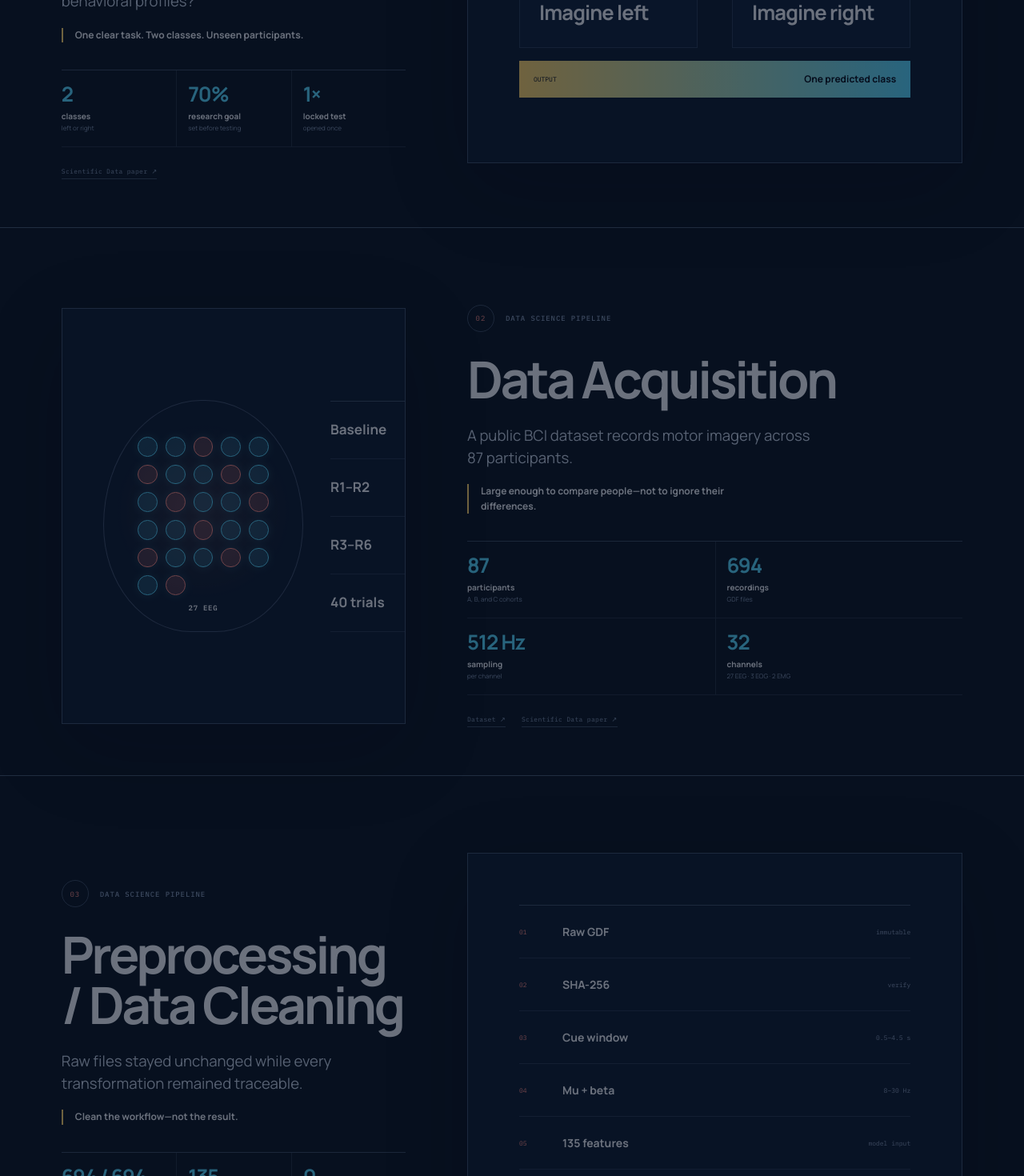
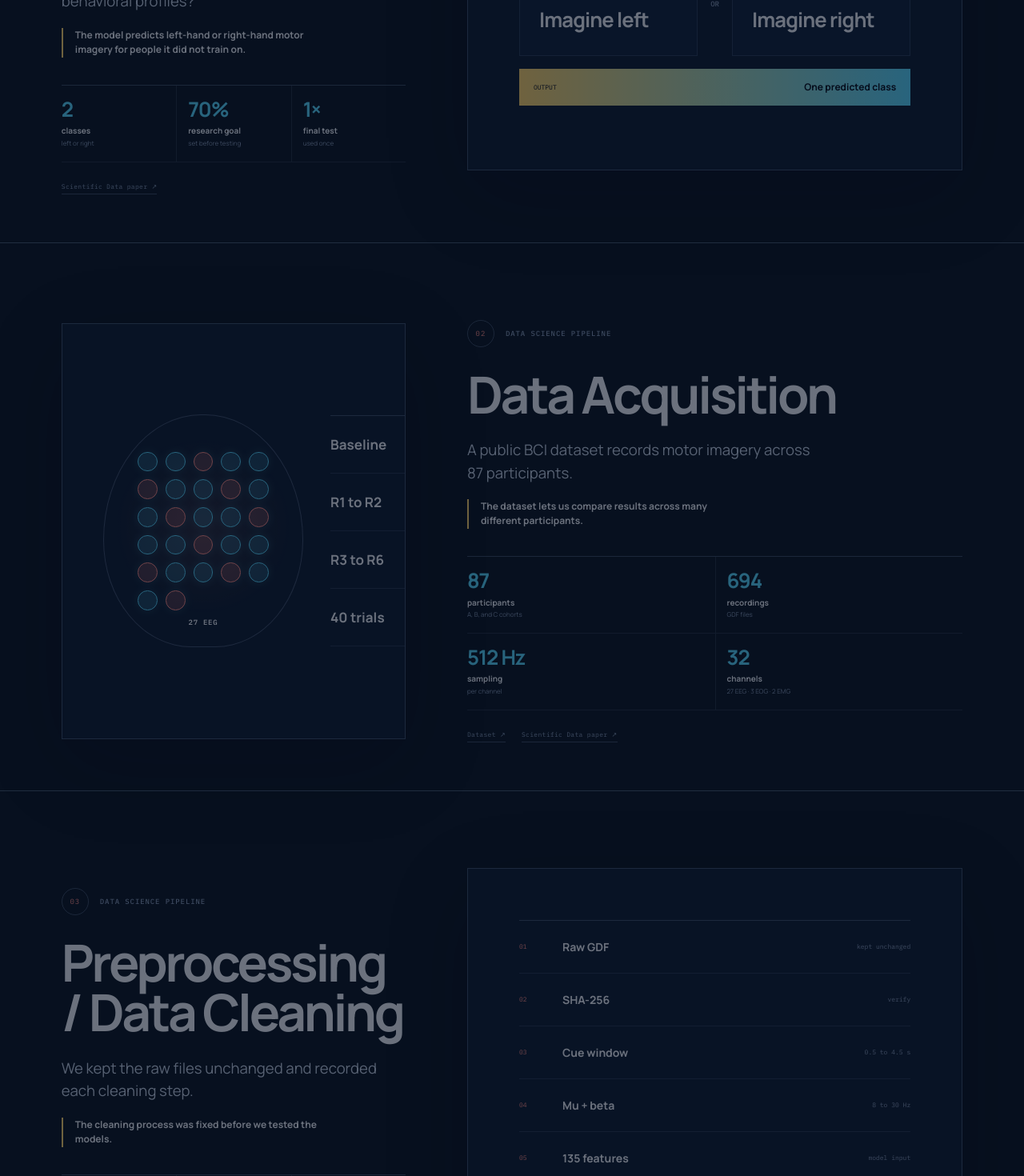
Before and after one commit to samarthgaggar/bci-mi-prediction, a Next.js app: page / in a window 1280 px wide. Shown: the part 1300-2770 px from the top of the page at 80% size. Built offline with nearby package versions, Linux system fonts and the light colour scheme.

Commit message:
Refine research copy and graph layouts

```diff
--- a/app/layout.tsx
+++ b/app/layout.tsx
@@ -28,14 +28,14 @@ export const metadata: Metadata = {
   openGraph: {
     title: "Can Computers Read Minds?",
     description:
-      "A visual, graph-led study of imagined hand movements, participant variability, and honest locked evaluation.",
+      "This site shows our EEG dataset, models, graphs, and final test results.",
     type: "website",
     images: [
       {
         url: "/og.png",
         width: 1200,
         height: 630,
-        alt: "Predicting Motor Imagery from EEG, shown with a luminous brain and EEG signal pathway.",
+        alt: "Predicting motor imagery from EEG with a brain graphic and EEG line.",
       },
     ],
   },
--- a/components/research-page.tsx
+++ b/components/research-page.tsx
@@ -321,7 +321,7 @@ export function ResearchPage() {
       <footer className="site-footer">
         <div>
           <span>Motor Imagery BCI</span>
-          <strong>From signal to evidence.</strong>
+          <strong>Motor imagery EEG research.</strong>
         </div>
         <nav aria-label="Research sources">
           <a href={primarySources.zenodo.href} target="_blank" rel="noreferrer">
@@ -355,8 +355,8 @@ function IntroSection({ active }: { active: boolean }) {
             Can computers <span>read minds?</span>
           </h1>
           <p className="intro-answer">
-            Not in the science-fiction sense. EEG can, however, capture changes
-            in brain activity while someone imagines moving a hand.
+            No. EEG does not read thoughts. It records changes in brain activity
+            while a person imagines moving a hand.
           </p>
           <p className="intro-project">
             We tested whether machine-learning models can recognize those
@@ -383,7 +383,7 @@ function IntroSection({ active }: { active: boolean }) {
         </div>
         <div className="intro-visual-note" aria-hidden="true">
           <span>EEG measures activity</span>
-          <strong>Patterns, not private thoughts.</strong>
+          <strong>The model uses EEG patterns, not private thoughts.</strong>
         </div>
       </div>
     </section>
@@ -472,7 +472,7 @@ function StepVisual({ visual }: { visual: PipelineStep["visual"] }) {
               data={developmentModels}
               max={65}
               min={50}
-              scaleLabel="Scale: 50–65% participant-run accuracy"
+              scaleLabel="Scale: 50 to 65% participant-run accuracy"
             />
           ) : null
         }
@@ -496,11 +496,11 @@ function StepVisual({ visual }: { visual: PipelineStep["visual"] }) {
         renderCustom={(id) =>
           id === "locked" ? (
             <BarComparison
-              ariaLabel="Locked accuracy by system"
+              ariaLabel="Final test accuracy by system"
               data={lockedModels}
               max={70}
               min={50}
-              scaleLabel="Scale: 50–70% · research goal at 70%"
+              scaleLabel="Scale: 50 to 70% · research goal at 70%"
               showGoal
             />
           ) : null
@@ -561,8 +561,8 @@ function AcquisitionVisual() {
       <div className="run-sequence">
         {[
           ["Baseline", "Rest"],
-          ["R1–R2", "Acquire"],
-          ["R3–R6", "Online"],
+          ["R1 to R2", "Acquire"],
+          ["R3 to R6", "Online"],
           ["40 trials", "per run"],
         ].map(([value, label]) => (
           <div key={value}>
@@ -577,10 +577,10 @@ function AcquisitionVisual() {
 
 function CleaningVisual() {
   const steps = [
-    ["Raw GDF", "immutable"],
+    ["Raw GDF", "kept unchanged"],
     ["SHA-256", "verify"],
-    ["Cue window", "0.5–4.5 s"],
-    ["Mu + beta", "8–30 Hz"],
+    ["Cue window", "0.5 to 4.5 s"],
+    ["Mu + beta", "8 to 30 Hz"],
     ["135 features", "model input"],
   ];
   return (
@@ -595,8 +595,8 @@ function CleaningVisual() {
         ))}
       </ol>
       <div className="quality-stamp">
-        <strong>PASS</strong>
-        <span>participant separation preserved</span>
+        <strong>Checked</strong>
+        <span>participant groups stayed separate</span>
       </div>
     </div>
   );
@@ -709,26 +709,26 @@ function PredictionFlow() {
     <div
       className="prediction-flow"
       role="img"
-      aria-label="Cue-locked EEG features enter a frozen classifier and produce one left or right prediction"
+      aria-label="EEG features enter the final classifier and produce one left-hand or right-hand prediction"
     >
       <div className="prediction-input">
         <span>Input</span>
         <strong>135 EEG features</strong>
-        <small>8–30 Hz spectral power</small>
+        <small>8 to 30 Hz spectral power</small>
       </div>
       <div className="prediction-model">
-        <span>Frozen model</span>
+        <span>Final model</span>
         <i aria-hidden="true" />
         <strong>Classify</strong>
       </div>
       <div className="prediction-output">
         <span>Output</span>
-        <div>
-          <strong>Left</strong>
+        <div className="prediction-classes">
+          <strong>Left hand</strong>
           <b>or</b>
-          <strong>Right</strong>
+          <strong>Right hand</strong>
         </div>
-        <small>one class per trial</small>
+        <small>one prediction per trial</small>
       </div>
     </div>
   );
@@ -739,11 +739,11 @@ function ValidationSplit() {
     <div
       className="validation-split"
       role="img"
-      aria-label="Sixty-five development participants and twenty-two locked-test participants remain in separate partitions"
+      aria-label="Sixty-five development participants and twenty-two test participants remain in separate groups"
     >
       <div className="split-heading">
-        <span>Participant-disjoint validation</span>
-        <strong>One person. One side.</strong>
+        <span>Participant split</span>
+        <strong>Participants stay in separate groups.</strong>
       </div>
       <div className="split-groups">
         <div>
@@ -753,7 +753,7 @@ function ValidationSplit() {
           <i style={{ "--split-width": "74.7%" } as CSSProperties} />
         </div>
         <div>
-          <span>Locked test</span>
+          <span>Final test</span>
           <strong>22</strong>
           <small>evaluate once</small>
           <i style={{ "--split-width": "25.3%" } as CSSProperties} />
@@ -771,7 +771,7 @@ function CommunicationVisual() {
   return (
     <div className="communication-visual">
       <div className="final-score">
-        <span>Locked result</span>
+        <span>Final test result</span>
         <strong>60.20%</strong>
         <p>General MLP · 22 unseen participants</p>
       </div>
@@ -797,7 +797,7 @@ function CommunicationVisual() {
       </div>
       <p className="communication-status">
         <span aria-hidden="true">✓</span>
-        Reported with limitations
+        Limits included in the report
       </p>
     </div>
   );
--- a/lib/research-content.ts
+++ b/lib/research-content.ts
@@ -67,13 +67,14 @@ export const pipelineSteps: readonly PipelineStep[] = [
     title: "Problem Formulation",
     statement:
       "How can we improve the prediction of imagined motor movements while achieving consistent performance across participants with diverse demographic, psychological, and behavioral profiles?",
-    takeaway: "One clear task. Two classes. Unseen participants.",
+    takeaway:
+      "The model predicts left-hand or right-hand motor imagery for people it did not train on.",
     visual: "question",
     side: "left",
     metrics: [
       { value: "2", label: "classes", note: "left or right" },
       { value: "70%", label: "research goal", note: "set before testing" },
-      { value: "1×", label: "locked test", note: "opened once" },
+      { value: "1×", label: "final test", note: "used once" },
     ],
     sources: [primarySources.paper],
   },
@@ -84,7 +85,8 @@ export const pipelineSteps: readonly PipelineStep[] = [
     title: "Data Acquisition",
     statement:
       "A public BCI dataset records motor imagery across 87 participants.",
-    takeaway: "Large enough to compare people—not to ignore their differences.",
+    takeaway:
+      "The dataset lets us compare results across many different participants.",
     visual: "acquisition",
     side: "right",
     metrics: [
@@ -101,8 +103,8 @@ export const pipelineSteps: readonly PipelineStep[] = [
     navLabel: "Clean",
     title: "Preprocessing / Data Cleaning",
     statement:
-      "Raw files stayed unchanged while every transformation remained traceable.",
-    takeaway: "Clean the workflow—not the result.",
+      "We kept the raw files unchanged and recorded each cleaning step.",
+    takeaway: "The cleaning process was fixed before we tested the models.",
     visual: "cleaning",
     side: "left",
     metrics: [
@@ -119,7 +121,8 @@ export const pipelineSteps: readonly PipelineStep[] = [
     title: "Exploratory Data Analysis",
     statement:
       "Performance varies more between people than it changes across online runs.",
-    takeaway: "The average is useful. The spread tells the real story.",
+    takeaway:
+      "The average does not show how much results vary from one person to another.",
     visual: "eda",
     side: "right",
     metrics: [
@@ -135,7 +138,7 @@ export const pipelineSteps: readonly PipelineStep[] = [
     navLabel: "Model",
     title: "Modeling",
     statement:
-      "Simple logistic regression slightly led development; the compact MLP stayed close.",
+      "Logistic regression had the highest development score. The MLP was close behind.",
     takeaway: "More complex did not automatically mean more accurate.",
     visual: "modeling",
     side: "left",
@@ -152,8 +155,9 @@ export const pipelineSteps: readonly PipelineStep[] = [
     navLabel: "Predict",
     title: "Inference & Prediction",
     statement:
-      "Frozen models turn cue-locked EEG features into one left-or-right prediction.",
-    takeaway: "The output is a class estimate—not a thought being read.",
+      "The final models use EEG features from each trial to predict left-hand or right-hand motor imagery.",
+    takeaway:
+      "The output is a left or right label. It does not read a person's thoughts.",
     visual: "prediction",
     side: "right",
     metrics: [
@@ -169,12 +173,13 @@ export const pipelineSteps: readonly PipelineStep[] = [
     navLabel: "Evaluate",
     title: "Evaluation",
     statement:
-      "The frozen MLP reached 60.20% on 22 participants excluded from development.",
-    takeaway: "The model led our systems, missed 70%, and trailed the original BCI.",
+      "The final MLP reached 60.20% on 22 participants excluded from development.",
+    takeaway:
+      "Our MLP was our best model, but it scored below the original BCI and the 70% goal.",
     visual: "evaluation",
     side: "left",
     metrics: [
-      { value: "60.20%", label: "general MLP", note: "locked accuracy" },
+      { value: "60.20%", label: "general MLP", note: "final test accuracy" },
       { value: "62.61%", label: "original BCI", note: "same people and runs" },
       { value: "−2.41 pp", label: "difference", note: "MLP minus original" },
       { value: "5,280", label: "test trials", note: "22 participants" },
@@ -187,15 +192,16 @@ export const pipelineSteps: readonly PipelineStep[] = [
     navLabel: "Validate",
     title: "Validation",
     statement:
-      "Participants—not individual trials—were separated before final testing.",
-    takeaway: "One locked test. No leakage. No tuning after the result.",
+      "We split the data by participant before final testing. Trials from one person stayed in the same group.",
+    takeaway:
+      "We used the test set once and did not change the models afterward.",
     visual: "validation",
     side: "right",
     metrics: [
       { value: "65", label: "development people", note: "model selection only" },
-      { value: "22", label: "locked people", note: "never used to fit" },
-      { value: "5,280", label: "locked trials", note: "Runs 3–6" },
-      { value: "0", label: "post-test changes", note: "model stayed frozen" },
+      { value: "22", label: "test participants", note: "never used to fit" },
+      { value: "5,280", label: "test trials", note: "Runs 3 to 6" },
+      { value: "0", label: "post-test changes", note: "model stayed unchanged" },
     ],
     sources: [primarySources.analysis],
   },
@@ -203,15 +209,16 @@ export const pipelineSteps: readonly PipelineStep[] = [
     id: "communication",
     number: "09",
     navLabel: "Report",
-    title: "Communicate the Result",
+    title: "Report the Results",
     statement:
-      "The final output is a reproducible research result—not a clinical system.",
-    takeaway: "Report the result honestly, including the missed goal and limitations.",
+      "This is a research result. It is not a clinical tool.",
+    takeaway:
+      "The report includes the final score, the missed goal, and the study limits.",
     visual: "communication",
     side: "left",
     metrics: [
-      { value: "60.20%", label: "our MLP", note: "locked accuracy" },
-      { value: "62.61%", label: "original BCI", note: "locked accuracy" },
+      { value: "60.20%", label: "our MLP", note: "final test accuracy" },
+      { value: "62.61%", label: "original BCI", note: "final test accuracy" },
       { value: "−2.41 pp", label: "difference", note: "our MLP minus BCI" },
       { value: "112", label: "checks passed", note: "final package" },
     ],
@@ -248,7 +255,8 @@ export const edaFigures: readonly FigureChoice[] = [
     id: "learning-style",
     label: "Learning style",
     title: "No strong linear pattern",
-    note: "Displayed correlations range from −0.24 to +0.24 and are not causal.",
+    note:
+      "The correlations range from −0.24 to +0.24. They do not show cause and effect.",
     src: "/results/learning-style-correlations.png",
     width: 2683,
     height: 1330,
@@ -268,7 +276,8 @@ export const modelingFigures: readonly FigureChoice[] = [
     id: "comparison",
     label: "Model scores",
     title: "Development comparison",
-    note: "Every score comes from participants excluded from that model’s training fold.",
+    note:
+      "Each score was measured on participants who were not used to train that fold.",
     src: "",
     width: 0,
     height: 0,
@@ -290,8 +299,9 @@ export const predictionFigures: readonly FigureChoice[] = [
   {
     id: "classifier",
     label: "Classifier path",
-    title: "One trial becomes one class",
-    note: "The model receives derived EEG features—not thoughts, words, or images.",
+    title: "One trial produces one prediction",
+    note:
+      "The model receives EEG features. It does not receive thoughts, words, or images.",
     src: "",
     width: 0,
     height: 0,
@@ -299,9 +309,10 @@ export const predictionFigures: readonly FigureChoice[] = [
   },
   {
     id: "xgboost",
-    label: "XGBoost signal",
-    title: "Visual–verbal score led permutation importance",
-    note: "This separate model predicted participant performance; importance is association, not causation.",
+    label: "XGBoost features",
+    title: "Visual-verbal score had the highest importance",
+    note:
+      "This separate model predicted participant performance. The chart shows relationships, not cause and effect.",
     src: "/results/model/stage-2/xgboost_permutation_importance.png",
     width: 1591,
     height: 1186,
@@ -320,9 +331,9 @@ export const lockedModels = [
 export const evaluationFigures: readonly FigureChoice[] = [
   {
     id: "locked",
-    label: "Locked scores",
+    label: "Final scores",
     title: "Final model comparison",
-    note: "The general MLP led our frozen models. The original BCI remained higher.",
+    note: "The general MLP led our models. The original BCI scored higher.",
     src: "",
     width: 0,
     height: 0,
@@ -332,11 +343,12 @@ export const evaluationFigures: readonly FigureChoice[] = [
     id: "summary",
     label: "Final summary",
     title: "Overall and actual-low results",
-    note: "The six-person actual-low subgroup is descriptive and needs independent confirmation.",
+    note:
+      "This subgroup has only six people, so it is too small for a firm conclusion.",
     src: "/results/model/stage-9/final_locked_summary.png",
     width: 2132,
     height: 890,
-    alt: "Final locked-test summary for all participants and the actual-low subgroup.",
+    alt: "Final test summary for all participants and the actual-low subgroup.",
   },
 ] as const;
 
@@ -345,7 +357,7 @@ export const validationFigures: readonly FigureChoice[] = [
     id: "split",
     label: "Split design",
     title: "People stay in one partition",
-    note: "Development and locked evaluation use different participants to limit leakage.",
+    note: "The development and test groups contain different participants.",
     src: "",
     width: 0,
     height: 0,
```
Also changed, not shown: app/globals.css (+82 -16 lines), 2 other files (tests, documents, lock files or other folders).
